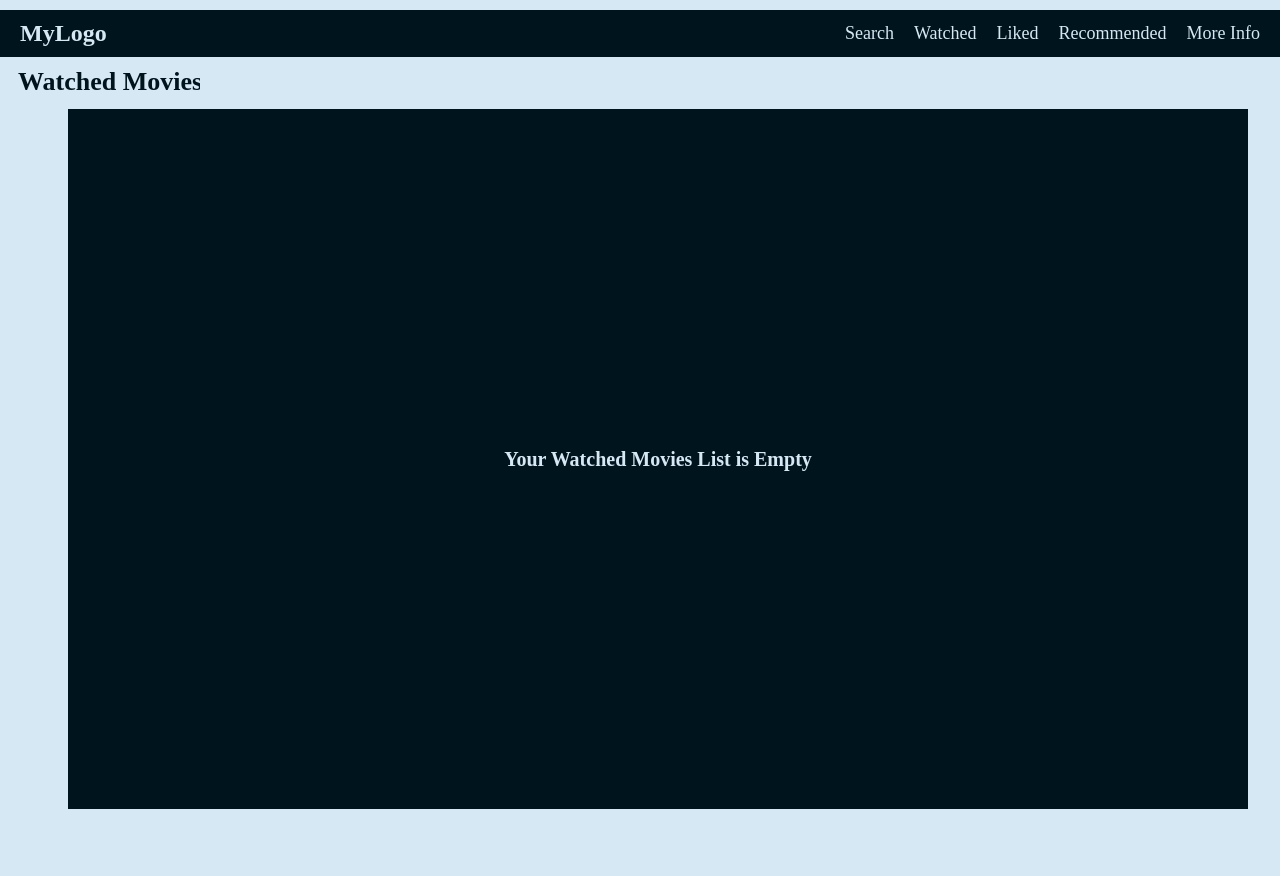
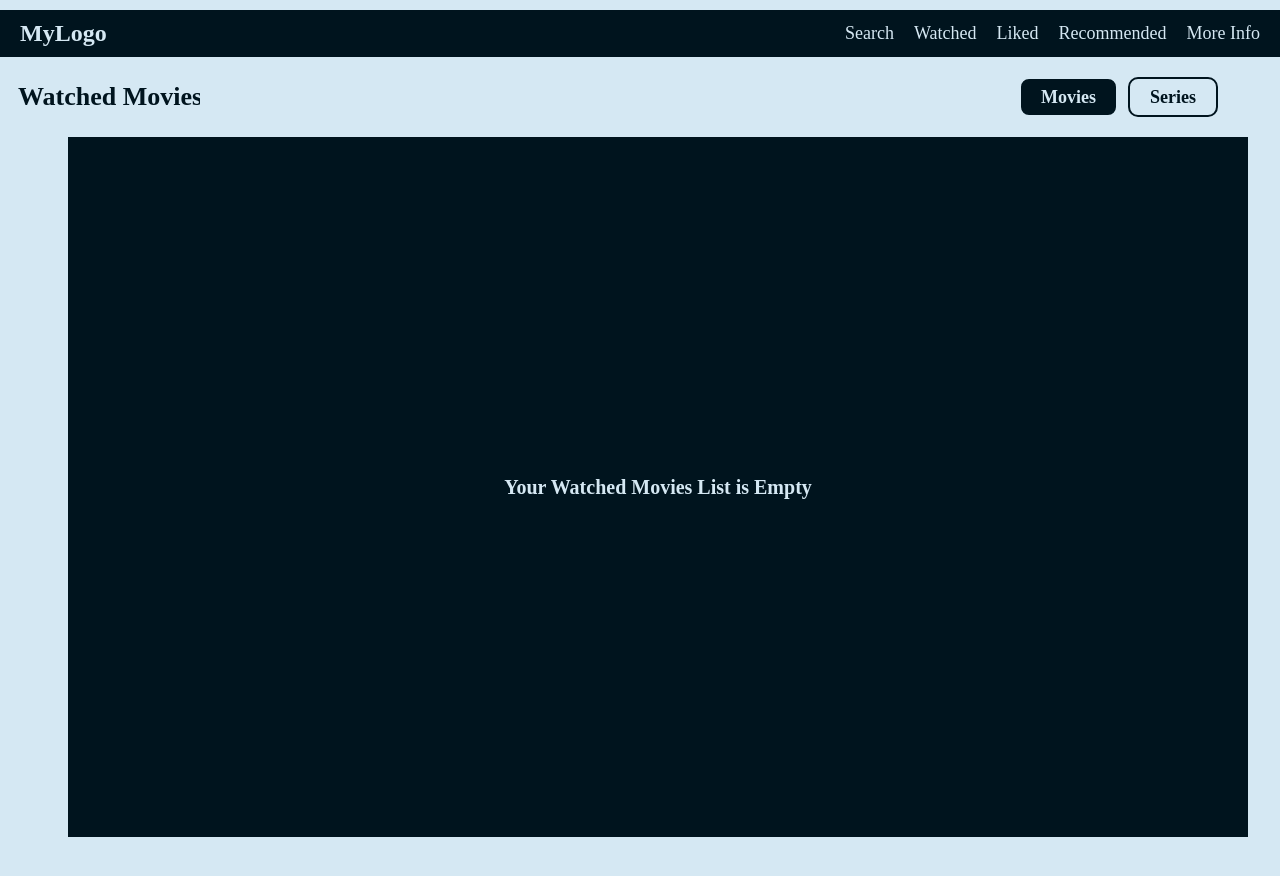
Before and after one commit to ThrishikK/Movies, a React (Create React App) app: page /Movies/watched in a window 1280 px wide. Built offline with nearby package versions, Linux system fonts and the light colour scheme.

Commit message:
Minor changes in styles

```diff
--- a/src/DetailsRelated/FullDetailsComponent/FullDetailsComponent.css
+++ b/src/DetailsRelated/FullDetailsComponent/FullDetailsComponent.css
@@ -16,7 +16,15 @@
   width: 50%;
   height: 80%;
   padding: 1rem;
-  background-color: var(--primary-color-tint);
+  /* background-color: var(--primary-color-tint); */
+  background: linear-gradient(
+    120deg,
+    var(--primary-color-shade) 0%,
+    var(--primary-color-tint) 50%,
+    var(--primary-color-shade) 100%
+  );
+  background-position: 0% 50%;
+  animation: posterGradientMove 8s ease-in-out infinite;
   border-radius: 1rem;
   box-shadow: 0.5rem 0.5rem 1rem var(--primary-color),
     inset -0.5rem -0.5rem 1rem var(--primary-color-shade);
@@ -27,11 +35,29 @@
   align-items: center;
 }
 
+@keyframes posterGradientMove {
+  0% {
+    background-position: 0% 50%;
+  }
+  25% {
+    background-position: 50% 50%;
+  }
+  50% {
+    background-position: 100% 50%;
+  }
+  75% {
+    background-position: 50% 50%;
+  }
+  100% {
+    background-position: 0% 50%;
+  }
+}
+
 .poster-container img {
   height: 85%;
   width: 85%;
   object-fit: contain;
-  border-radius: 1rem;
+  border-radius: 2rem;
 }
 
 .full-details-text-container {
--- a/src/DetailsRelated/MovieFullDetailsContainer/MovieFullDetailsContainer.css
+++ b/src/DetailsRelated/MovieFullDetailsContainer/MovieFullDetailsContainer.css
@@ -14,7 +14,9 @@
 
 @media (max-width: 43.75em) {
   .movie-full-details-section {
-    height: auto; /* ✅ allow full height on mobile */
+    /* height: 50vh;  */
+    height: auto;
     padding: 1rem;
+    width: calc(100% - 3rem);
   }
 }
--- a/src/EmptyContainer/EmptyContainer.css
+++ b/src/EmptyContainer/EmptyContainer.css
@@ -4,9 +4,16 @@
   height: calc(10rem + 3vw);
   color: var(--primary-color-shade);
   border-radius: 1rem;
+  padding: 1rem;
   /*  */
   display: flex;
   flex-direction: row;
   justify-content: center;
   align-items: center;
 }
+
+@media (max-width: 43.75em) {
+  .empty-container {
+    width: calc(100% - 4rem);
+  }
+}
--- a/src/LikeRelated/LikedMovieDetails/LikedMovieDetails.css
+++ b/src/LikeRelated/LikedMovieDetails/LikedMovieDetails.css
@@ -20,7 +20,7 @@
 
 @media (max-width: 43.75em) {
   .liked-movie-details {
-    width: calc(80%);
+    width: calc(90%);
   }
 }
 
--- a/src/LikedMovies/LikedMovies.css
+++ b/src/LikedMovies/LikedMovies.css
@@ -1,6 +1,34 @@
 .liked-movies-section {
   width: 100%;
   height: 100vh;
+}
+
+.heading-and-btns-container {
+  max-width: 120rem;
+
+  display: flex;
+  flex-direction: row;
+  align-items: center;
+  justify-content: space-between;
+  gap: 1rem;
+}
+
+.movie-series-filter {
+  display: flex;
+  gap: 1rem;
+  margin: 1rem 0;
+}
+
+.selected-button {
+  background-color: var(--primary-color-shade);
+  color: var(--primary-color-tint);
+  border: 2px solid var(--primary-color-tint);
+}
+
+.not-selected-button {
+  background-color: var(--primary-color-tint);
+  color: var(--primary-color-shade);
+  border: 2px solid var(--primary-color-shade);
 }
 
 .liked-movies-container {
@@ -23,5 +51,7 @@
 @media (max-width: 37.5em) {
   .liked-movies-container {
     height: auto;
+    width: calc(100% - 3rem);
+    margin: 1rem;
   }
 }
--- a/src/LikedMovies/LikedMovies.js
+++ b/src/LikedMovies/LikedMovies.js
@@ -1,4 +1,4 @@
-import { useContext } from "react";
+import { useContext, useState } from "react";
 import { MovieContext } from "../context/MovieContext";
 
 import HeadingH1 from "../HeadingH1/HeadingH1";
@@ -11,15 +11,45 @@ import "../HelperStyles/HelperStyles.css";
 function LikedMovies() {
   const { state } = useContext(MovieContext);
   const { likedMovies } = state;
+  const [presentFilter, setPresentFilter] = useState("movie");
 
+  const filtered = likedMovies.filter(
+    (eachMovie) => eachMovie.Type === presentFilter
+  );
+  console.log(filtered);
   return (
     <section className="liked-movies-section">
-      <HeadingH1 text={"Liked Movies"} />
+      <div className="heading-and-btns-container">
+        <HeadingH1 text={"Liked Movies"} />
+        <div className="movie-series-filter">
+          <button
+            onClick={() => setPresentFilter("movie")}
+            className={
+              presentFilter === "movie"
+                ? "selected-button"
+                : "not-selected-button"
+            }
+          >
+            Movies
+          </button>
+          <button
+            onClick={() => setPresentFilter("series")}
+            className={
+              presentFilter === "series"
+                ? "selected-button"
+                : "not-selected-button"
+            }
+          >
+            Series
+          </button>
+        </div>
+      </div>
+
       <div className="liked-movies-container">
-        {likedMovies.length === 0 ? (
+        {filtered.length === 0 ? (
           <EmptyLiked />
         ) : (
-          likedMovies.map((eachMovie) => (
+          filtered.map((eachMovie) => (
             <LikedMovieDetails movie={eachMovie} key={eachMovie.imdbId} />
           ))
         )}
--- a/src/RecommendRelated/RecommendedMovies/RecommendedMovies.css
+++ b/src/RecommendRelated/RecommendedMovies/RecommendedMovies.css
@@ -1,6 +1,7 @@
 .recommended-movies-section {
   width: 100%;
-  height: 120vh;
+  /* height: 120vh; */
+  margin-left: 0;
 }
 
 .recommended-movies-container {
--- a/src/RecommendRelated/RecommendedRow/RecommendedRow.js
+++ b/src/RecommendRelated/RecommendedRow/RecommendedRow.js
@@ -40,7 +40,7 @@ function RecommendedRow({ movieNamesObject }) {
   useEffect(() => {
     const handleResize = () => {
       // Update radius based on new window width
-      const newRadius = window.innerWidth / 3;
+      const newRadius = window.innerWidth / 2;
       console.log(newRadius);
       setRadius(newRadius);
     };
--- a/src/WatchRelated/WatchedMovieDetails/WatchedMovieDetails.css
+++ b/src/WatchRelated/WatchedMovieDetails/WatchedMovieDetails.css
@@ -20,7 +20,7 @@
 
 @media (max-width: 43.75em) {
   .watched-movie-details {
-    width: calc(80%);
+    width: calc(90%);
   }
 }
 
--- a/src/WatchRelated/WatchedMovieDetails/WatchedMovieDetails.js
+++ b/src/WatchRelated/WatchedMovieDetails/WatchedMovieDetails.js
@@ -1,6 +1,8 @@
 import { useContext } from "react";
 import "./WatchedMovieDetails.css";
 import { MovieContext } from "../../context/MovieContext";
+import { Link } from "react-router-dom";
+
 // import "../HelperStyles/HelperStyles.css";
 
 // const roughData = {
@@ -51,7 +53,9 @@ function WatchedMovieDetails({ movie }) {
             dispatch({ type: "SET_SELECTED_MOVIE_ID", payload: movie.imdbID })
           }
         >
-          More Info
+          <Link to="/more-info" className="more-info-link">
+            More Info
+          </Link>
         </button>{" "}
       </div>
     </div>
--- a/src/WatchedMovies/WatchedMovies.css
+++ b/src/WatchedMovies/WatchedMovies.css
@@ -1,6 +1,34 @@
 .watched-movies-section {
   width: 100%;
   height: 100vh;
+}
+
+.heading-and-btns-container {
+  max-width: 120rem;
+
+  display: flex;
+  flex-direction: row;
+  align-items: center;
+  justify-content: space-between;
+  gap: 1rem;
+}
+
+.movie-series-filter {
+  display: flex;
+  gap: 1rem;
+  margin: 1rem 0;
+}
+
+.selected-button {
+  background-color: var(--primary-color-shade);
+  color: var(--primary-color-tint);
+  border: 2px solid var(--primary-color-tint);
+}
+
+.not-selected-button {
+  background-color: var(--primary-color-tint);
+  color: var(--primary-color-shade);
+  border: 2px solid var(--primary-color-shade);
 }
 
 .watched-movies-container {
@@ -23,5 +51,7 @@
 @media (max-width: 37.5em) {
   .watched-movies-container {
     height: auto;
+    width: calc(100% - 3rem);
+    margin: 1rem;
   }
 }
--- a/src/WatchedMovies/WatchedMovies.js
+++ b/src/WatchedMovies/WatchedMovies.js
@@ -1,4 +1,4 @@
-import { useContext } from "react";
+import { useContext, useState } from "react";
 import { MovieContext } from "../context/MovieContext";
 
 import HeadingH1 from "../HeadingH1/HeadingH1";
@@ -11,15 +11,46 @@ import "../HelperStyles/HelperStyles.css";
 function WatchedMovies() {
   const { state } = useContext(MovieContext);
   const { watchedMovies } = state;
+  const [presentFilter, setPresentFilter] = useState("movie");
+
+  const filtered = watchedMovies.filter(
+    (eachMovie) => eachMovie.Type === presentFilter
+  );
+  console.log(filtered);
 
   return (
     <section className="watched-movies-section">
-      <HeadingH1 text={"Watched Movies"} />
+      <div className="heading-and-btns-container">
+        <HeadingH1 text={"Watched Movies"} />
+        <div className="movie-series-filter">
+          <button
+            onClick={() => setPresentFilter("movie")}
+            className={
+              presentFilter === "movie"
+                ? "selected-button"
+                : "not-selected-button"
+            }
+          >
+            Movies
+          </button>
+          <button
+            onClick={() => setPresentFilter("series")}
+            className={
+              presentFilter === "series"
+                ? "selected-button"
+                : "not-selected-button"
+            }
+          >
+            Series
+          </button>
+        </div>
+      </div>
+
       <div className="watched-movies-container">
-        {watchedMovies.length === 0 ? (
+        {filtered.length === 0 ? (
           <EmptyWatched />
         ) : (
-          watchedMovies.map((eachMovie) => (
+          filtered.map((eachMovie) => (
             <WatchedMovieDetails movie={eachMovie} key={eachMovie.imdbId} />
           ))
         )}
```
